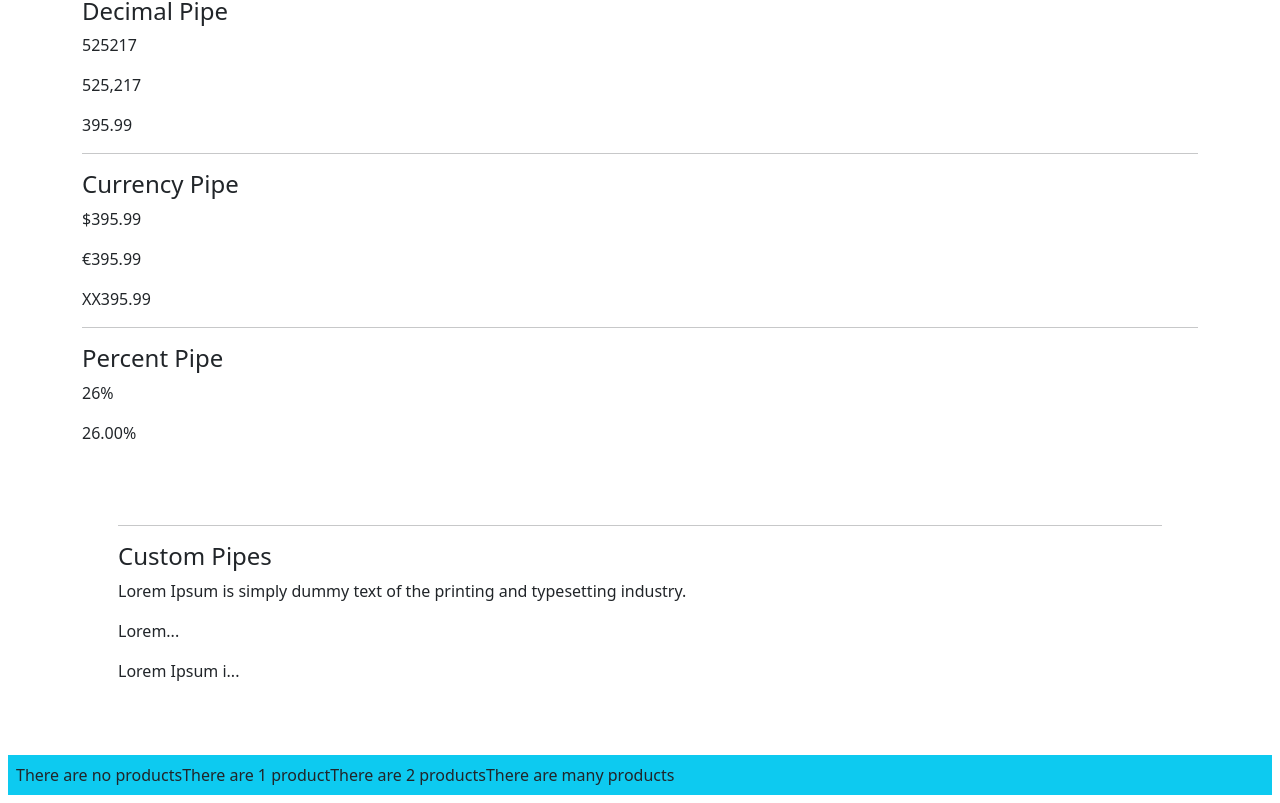
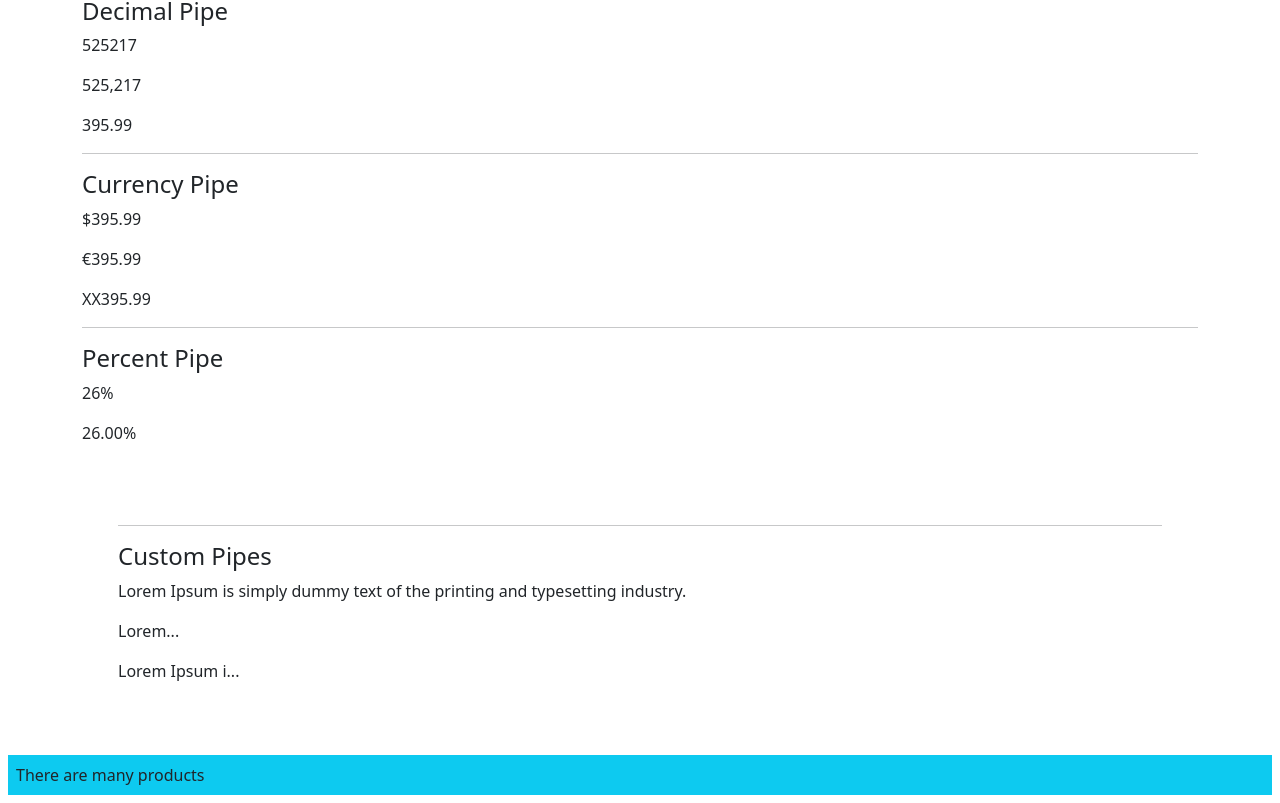
Before and after one commit to MustafaPeynirci/Angular-Development-Project, an Angular app in the folder example/: page / in a window 1280 px wide. Shown: the part 839-1642 px from the top of the page. Built offline with nearby package versions, Linux system fonts and the light colour scheme.

Commit message:
ngSwitch more

```diff
--- a/example/src/app/product/product.component.html
+++ b/example/src/app/product/product.component.html
@@ -64,9 +64,9 @@
     <p>{{text | summary:13 }}</p>
 </div>
 
-<div class="bg-info m-2 p-2">
-    <span>There are no products</span>
-    <span>There are 1 product</span>
-    <span>There are 2 products</span>
-    <span>There are many products</span>
+<div class="bg-info m-2 p-2" [ngSwitch]="model.getProductCount()">
+    <span *ngSwitchCase="0">There are no products</span>
+    <span *ngSwitchCase="1">There are 1 product</span>
+    <span *ngSwitchCase="2">There are 2 products</span>
+    <span *ngSwitchDefault>There are many products</span>
 </div>
--- a/example/src/app/repository.model.ts
+++ b/example/src/app/repository.model.ts
@@ -15,4 +15,7 @@ export class ProductRepository {
     getProductById(id: number): Product {
         return this.products.find(x => x.id == id)
     }
+    getProductCount(): number {
+        return this.products.length
+    }
 }
```
